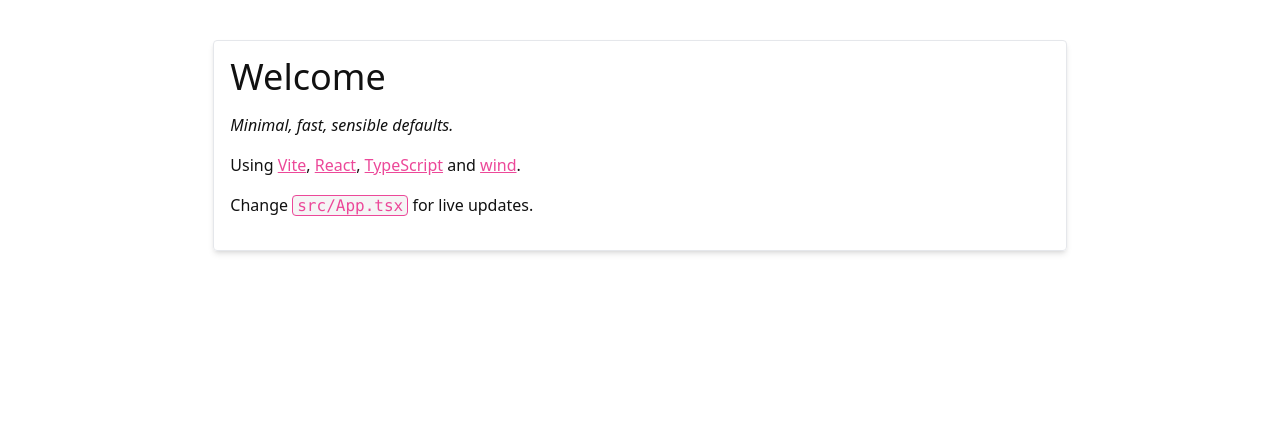
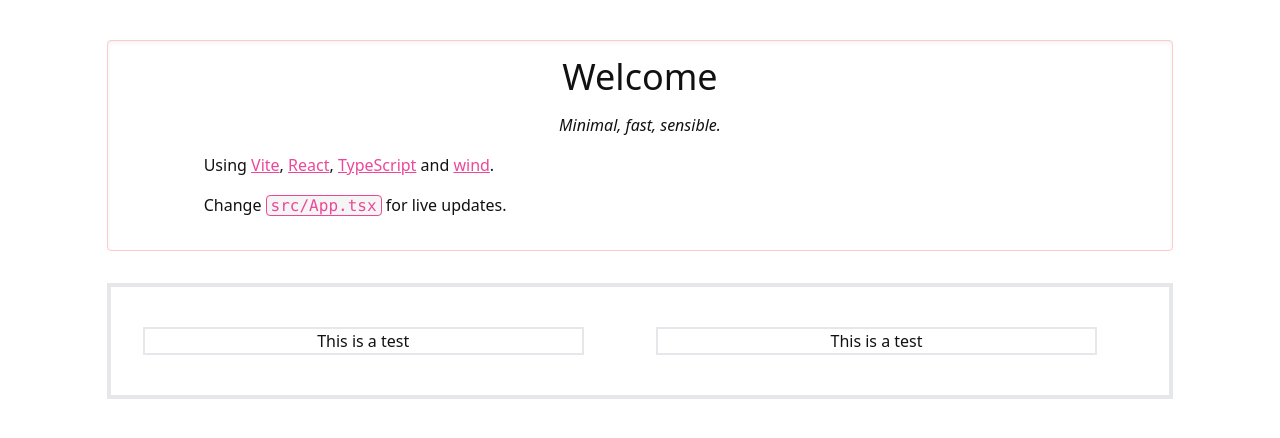
Before and after one commit to ThomasLambProgramming/WebDevelopment, a React (Vite) app: page / in a window 1280 px wide. Shown: the top 438 px of the page. Built offline with nearby package versions, Linux system fonts and the light colour scheme.

Commit message:
Added some centered text with boxes and grid layout

```diff
--- a/src/App.tsx
+++ b/src/App.tsx
@@ -1,3 +1,5 @@
+import React from 'react';
+
 const Link = (props: JSX.IntrinsicElements['a']) => (
   <a
     className="text-pink-500 underline hover:no-underline dark:text-pink-400"
@@ -6,19 +8,22 @@ const Link = (props: JSX.IntrinsicElements['a']) => (
 );
 
 export default function App() {
+  //Put react fragment in so that there isnt an extra div for no reason when i added a second one.
   return (
-    <div className="mx-auto my-8 mt-10 w-8/12 rounded border border-gray-200 p-4 shadow-md dark:border-neutral-600 dark:bg-neutral-800 dark:shadow-none">
-      <h1 className="mb-4 text-4xl">Welcome</h1>
-      <p className="my-4">
-        <em>Minimal, fast, sensible defaults.</em>
+    <React.Fragment>
+      <div className="mx-auto my-8 mt-10 w-5/6 rounded border border-red-200 p-4 shadow-inner dark:border-neutral-600 dark:bg-neutral-800 dark:shadow-none">
+        <h1 className="mb-4 text-center text-4xl">Welcome</h1>
+        <p className="my-4 text-center">
+          <em>Minimal, fast, sensible.</em>
         </p>
-      <p className="my-4">
+        <p className="my-4 ml-20 text-left">
           Using <Link href="https://vitejs.dev/">Vite</Link>,{' '}
           <Link href="https://reactjs.org/">React</Link>,{' '}
           <Link href="https://www.typescriptlang.org/">TypeScript</Link> and{' '}
+          <link></link>
           <Link href="https://tailwindcss.com/">wind</Link>.
         </p>
-      <p className="my-4">
+        <p className="my-4 ml-20">
           Change{' '}
           <code className="border-1 2py-1 rounded border border-pink-500 bg-neutral-100 px-1 font-mono text-pink-500 dark:border-pink-400 dark:bg-neutral-700 dark:text-pink-400">
             src/App.tsx
@@ -26,5 +31,15 @@ export default function App() {
           for live updates.
         </p>
       </div>
+
+      <div className="mx-auto grid w-5/6 grid-cols-2 border-4">
+        <div className="rounded-sl my-10 ml-8 w-5/6 border-2 border-solid hover:border-dotted">
+          <p className="text-center">This is a test</p>
+        </div>
+        <div className="rounded-sl my-10 ml-4 w-5/6 border-2 border-solid hover:border-dotted">
+          <p className="text-center">This is a test</p>
+        </div>
+      </div>
+    </React.Fragment>
   );
 }
```
Lines whose indentation alone changed are shown as unchanged.
